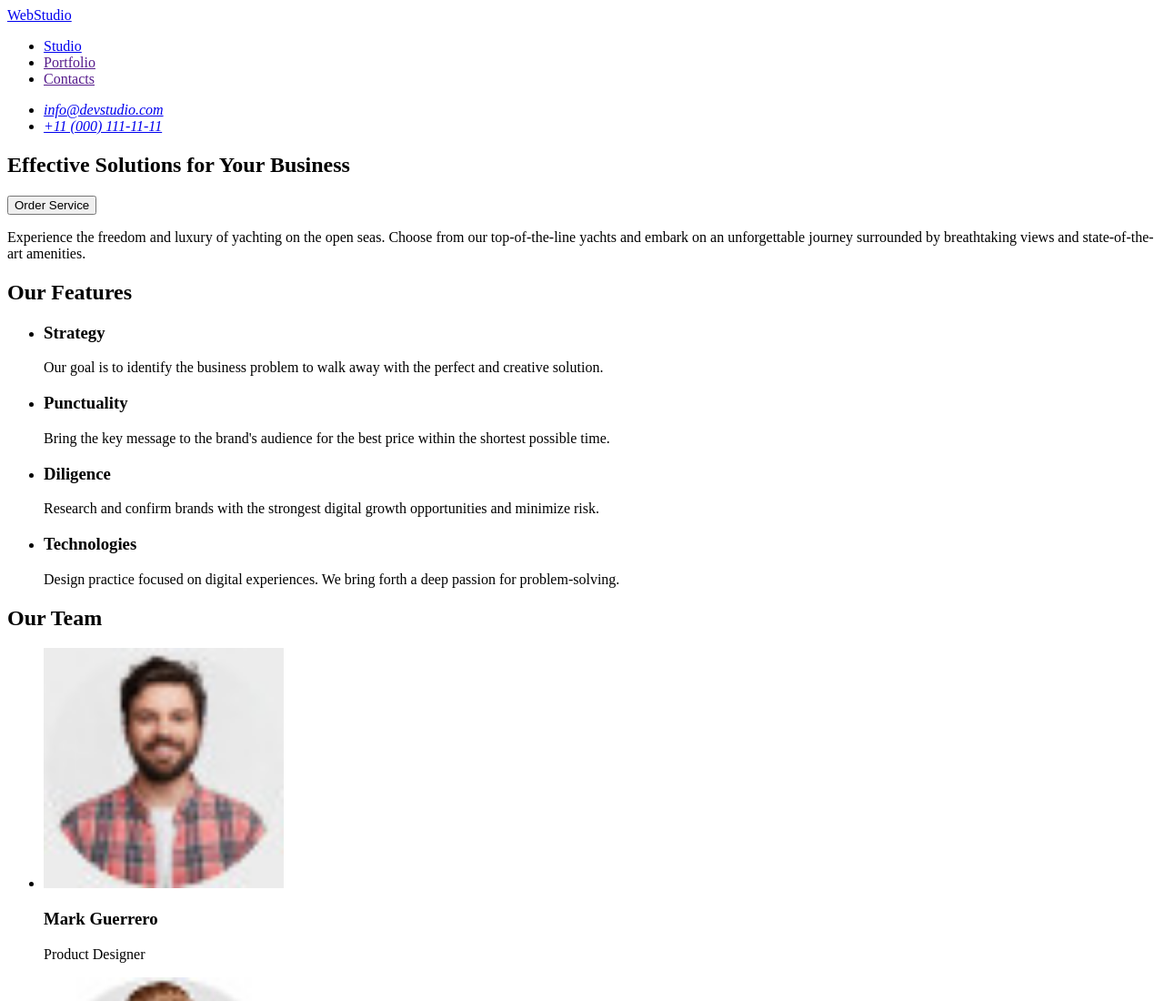
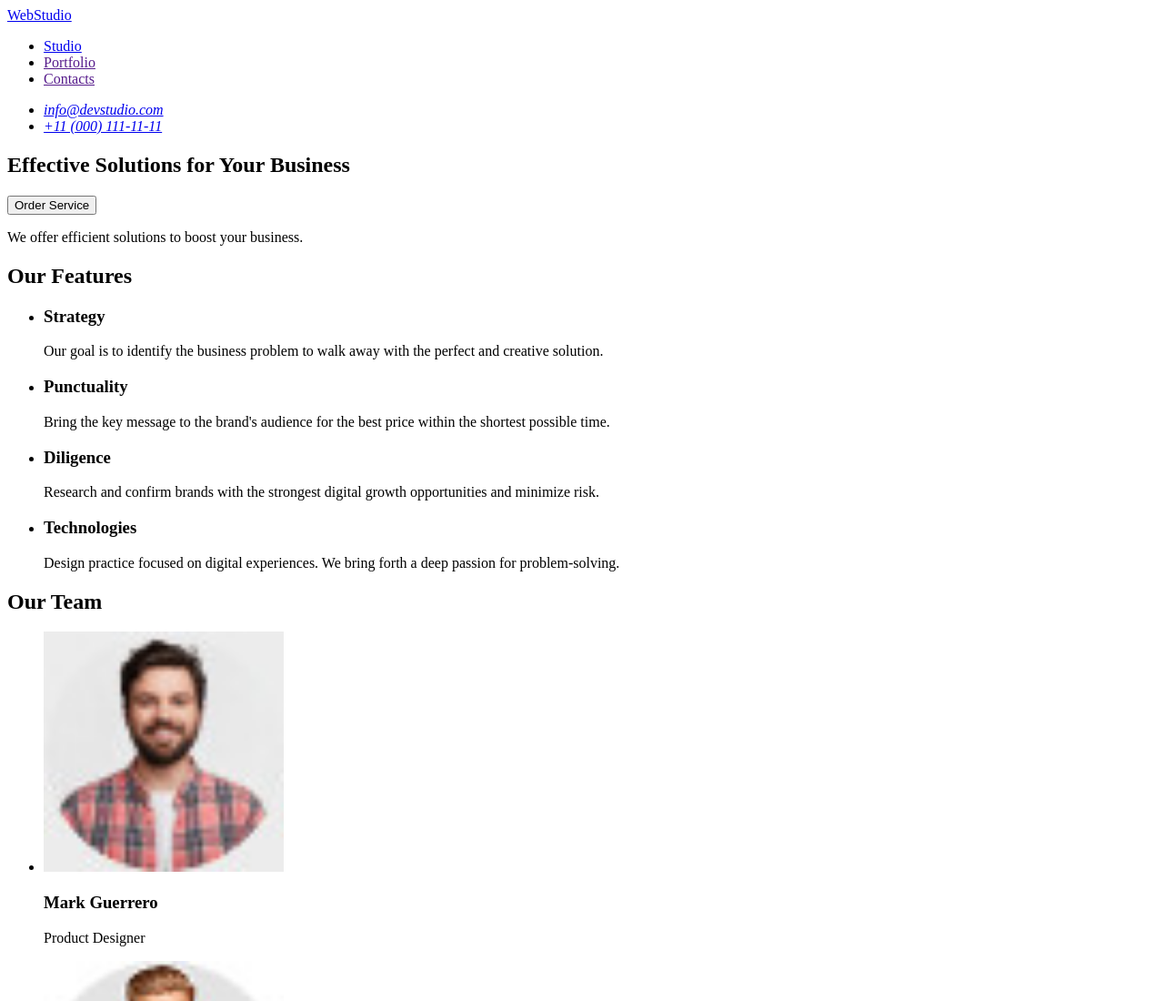
Before and after one commit to Urij84/goit-markup-hw-01, a plain HTML site: page index.html in a window 1280 px wide. Shown: the top 1100 px of the page at 91% size. Drawn offline with Linux system fonts and the light colour scheme.

```diff
--- a/index.html
+++ b/index.html
@@ -34,11 +34,7 @@
       <section>
         <h1>Effective Solutions for Your Business</h1>
         <button type="button">Order Service</button>
-        <p>
-          Experience the freedom and luxury of yachting on the open seas. Choose
-          from our top-of-the-line yachts and embark on an unforgettable journey
-          surrounded by breathtaking views and state-of-the-art amenities.
-        </p>
+        <p>We offer efficient solutions to boost your business.</p>
       </section>
 
       <!-- 2. SECTION -->
```
